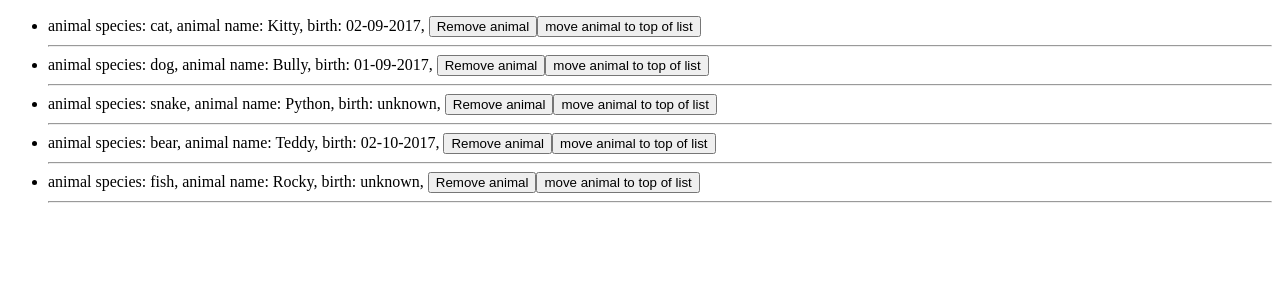
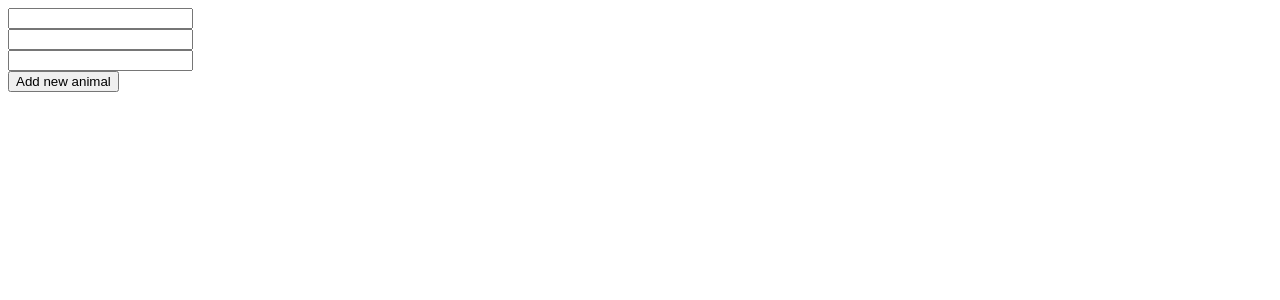
Before and after one commit to jovanna1616/Zoo, an Angular app: page / in a window 1280 px wide. Shown: the top 300 px of the page. Built offline with nearby package versions, Linux system fonts and the light colour scheme.

Commit message:
button for new Animal

```diff
--- a/src/app/animal-list/animal-list.component.html
+++ b/src/app/animal-list/animal-list.component.html
@@ -1,3 +1,8 @@
+<input type="text" name="species" [(ngModel)]="newAnimal.species"><br>
+<input type="text" name="name" [(ngModel)]="newAnimal.name"><br>
+<input type="text" name="birth" [(ngModel)]="newAnimal.birth"><br>
+<button (click)="addAnimal()">Add new animal</button>
+
 <ul>
 	<li *ngFor="let animal of animals; let index = index">
 		animal species: {{ animal.species }},
--- a/src/app/animal-list/animal-list.component.ts
+++ b/src/app/animal-list/animal-list.component.ts
@@ -9,15 +9,15 @@ import { Animal } from './animal';
 })
 export class AnimalListComponent implements OnInit {
 
-	animals:Array<Object> =
-	[
-		new Animal('cat', 'Kitty', '02-09-2017'),
-		new Animal('dog', 'Bully', '01-09-2017'),
-		new Animal('snake', 'Python', ''),
-		new Animal('bear', 'Teddy', '02-10-2017'),
-		new Animal('fish', 'Rocky', ''),
+	animals: Array<Object> = [];
 
-	];
+	newAnimal: Object = new Animal('', '', '');
+
+
+  	addAnimal() {
+		this.animals.push(this.newAnimal);
+		this.newAnimal = new Animal('', '', '');
+  	}
 
 	removeAnimal(index) {
 		return this.animals.splice(index, 1);
@@ -25,7 +25,7 @@ export class AnimalListComponent implements OnInit {
 
 
 	moveToTop(index, toIndex) {
-	  var toIndex:any = this.animals[0];
+		var toIndex: any = this.animals[0];
 		var element = this.animals[index];
 		this.animals.splice(index, 1);
 		this.animals.splice(toIndex, 0, element);
--- a/src/app/app.module.ts
+++ b/src/app/app.module.ts
@@ -1,5 +1,6 @@
 import { BrowserModule } from '@angular/platform-browser';
 import { NgModule } from '@angular/core';
+import { FormsModule } from '@angular/forms';
 
 import { AppComponent } from './app.component';
 import { AnimalListComponent } from './animal-list/animal-list.component';
@@ -10,7 +11,8 @@ import { AnimalListComponent } from './animal-list/animal-list.component';
     AnimalListComponent
   ],
   imports: [
-    BrowserModule
+    BrowserModule,
+    FormsModule
   ],
   providers: [],
   bootstrap: [AppComponent]
```
Lines whose indentation alone changed are shown as unchanged.
